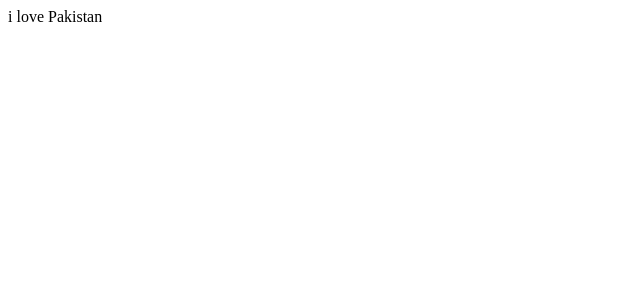
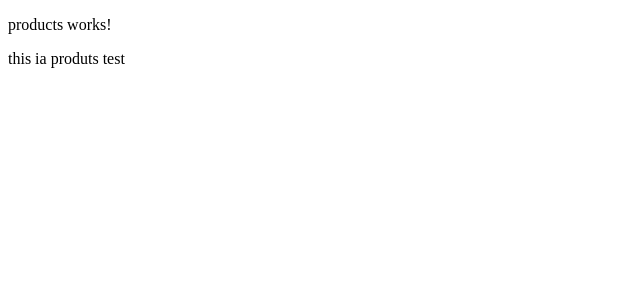
Before and after one commit to ejazsidhu/ngEStore, an Angular app: page /public in a window 1280 px wide. Shown: the top 300 px of the page, without its empty margins (0-640 px from the left). Built offline with nearby package versions, Linux system fonts and the light colour scheme.

Commit message:
public module routing issue resolved

```diff
--- a/src/app/app.component.html
+++ b/src/app/app.component.html
@@ -1,3 +1 @@
 <router-outlet></router-outlet>
-
-i love Pakistan
--- a/src/app/components/public/products/products.component.html
+++ b/src/app/components/public/products/products.component.html
@@ -1 +1,3 @@
 <p>products works!</p>
+
+this ia produts
--- a/src/app/components/public/public-root/public-root.component.html
+++ b/src/app/components/public/public-root/public-root.component.html
@@ -1 +1,2 @@
 <router-outlet></router-outlet>
+test
```
Also changed, not shown: src/app/components/public/public-routing.module.ts (+8 -3 lines).
